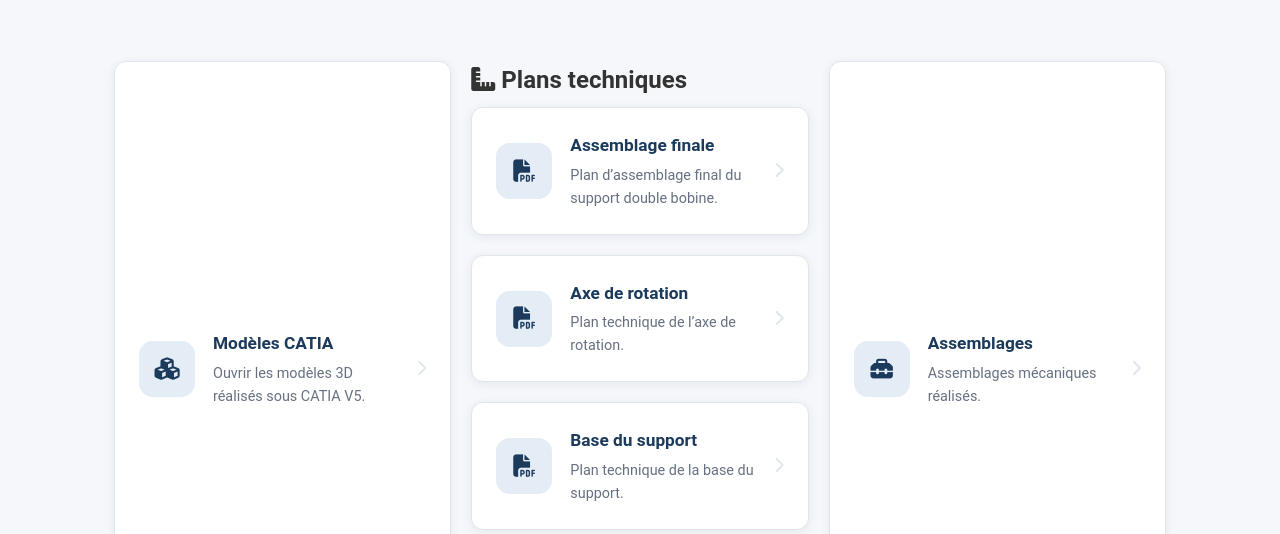
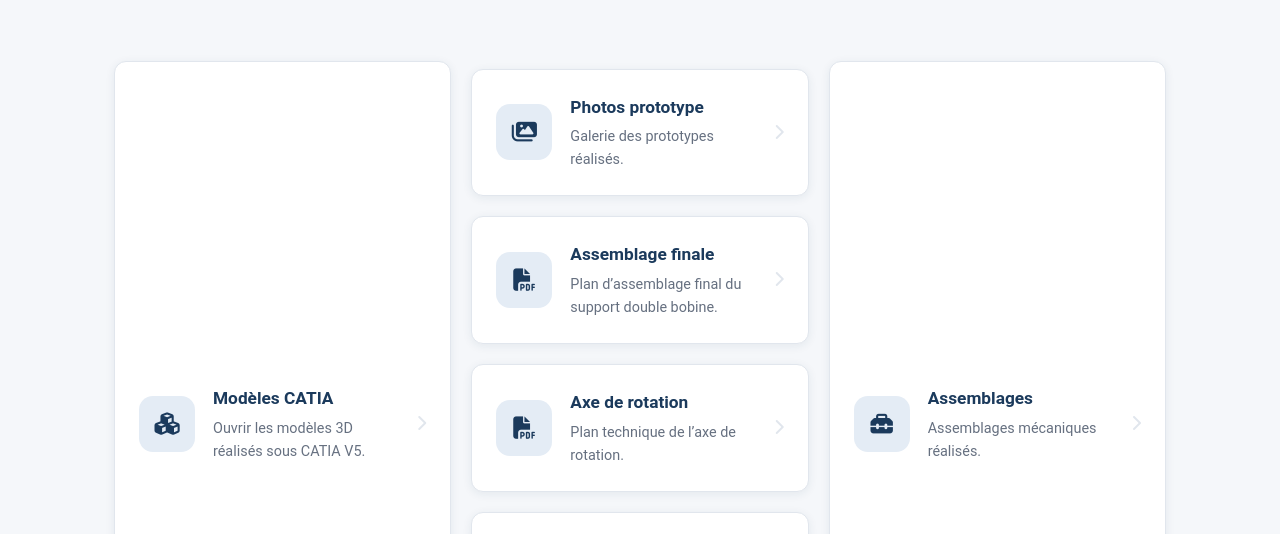
Before and after one commit to walid-anebarou/walid-portfolio, a plain HTML site: page travaux-gentherm.html in a window 1280 px wide. Shown: the part 240-774 px from the top of the page. Drawn offline with Linux system fonts and the light colour scheme.

Commit message:
Update travaux-gentherm.html

```diff
--- a/travaux-gentherm.html
+++ b/travaux-gentherm.html
@@ -50,18 +50,24 @@
   </a>
 
 
-  <!-- =========================
-     PLANS TECHNIQUES
-========================= -->
+<div class="explorer-grid">
 
-<div class="documents-section">
+  <!-- Photos prototype -->
+  <a href="#prototype-gallery" class="explorer-card">
+    <div class="explorer-card-icon">
+      <i class="fa-solid fa-images"></i>
+    </div>
 
-  <h2 class="documents-section-title">
-    <i class="fa-solid fa-ruler-combined"></i>
-    Plans techniques
-  </h2>
+    <div class="explorer-card-body">
+      <h3>Photos prototype</h3>
+      <p>Galerie des prototypes réalisés.</p>
+    </div>
 
-  <div class="explorer-grid">
+    <div class="explorer-card-arrow">
+      <i class="fa-solid fa-chevron-right"></i>
+    </div>
+  </a>
+
 
   <!-- Assemblage finale -->
   <a href="assets/stages/gentherm/Travaux_realises/Plans_techniques/assemblage_finale.pdf"
@@ -81,7 +87,6 @@
     <div class="explorer-card-arrow">
       <i class="fa-solid fa-chevron-right"></i>
     </div>
-
   </a>
 
 
@@ -103,7 +108,6 @@
     <div class="explorer-card-arrow">
       <i class="fa-solid fa-chevron-right"></i>
     </div>
-
   </a>
 
 
@@ -125,7 +129,6 @@
     <div class="explorer-card-arrow">
       <i class="fa-solid fa-chevron-right"></i>
     </div>
-
   </a>
 
 
@@ -147,10 +150,7 @@
     <div class="explorer-card-arrow">
       <i class="fa-solid fa-chevron-right"></i>
     </div>
-
   </a>
-
-  </div>
 
 </div>
 
```
Lines whose indentation alone changed are shown as unchanged.
